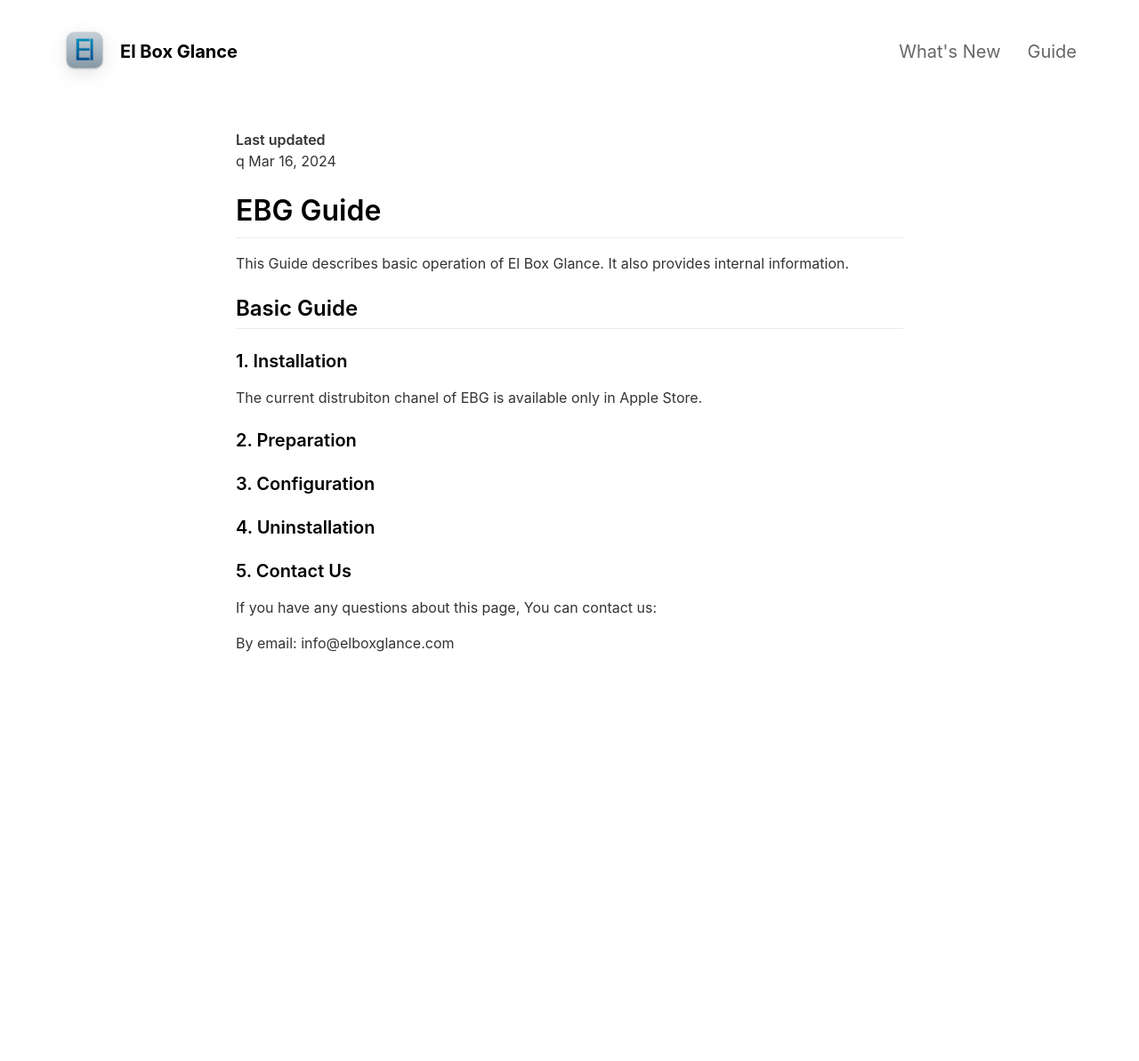
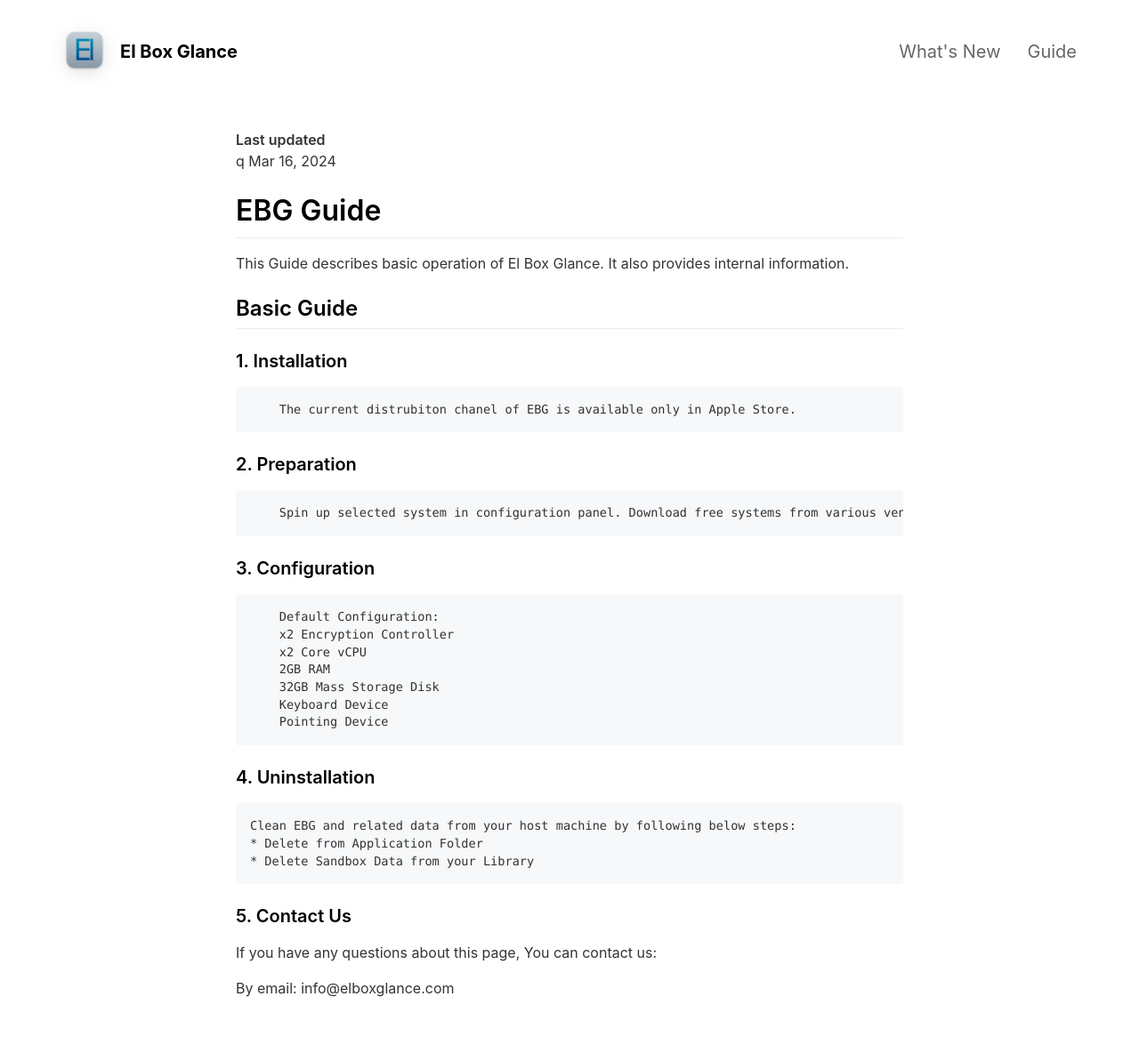
Before and after one commit to i3bit/ebg, a Jekyll site: the page built from _pages/guide.md, in a window 1280 px wide. Shown: the whole page at 89% size. Built offline with Jekyll 4.4.1, drawn with Linux system fonts in a browser that asks for light colours; nearby versions of some CDN libraries; before the commit the page ends 900 px from its top, so only the background shows below that.

Commit message:
Update guide.md

```diff
--- a/_pages/guide.md
+++ b/_pages/guide.md
@@ -14,13 +14,25 @@ This Guide describes basic operation of El Box Glance. It also provides internal
 ## Basic Guide
 
 ### 1. Installation
-The current distrubiton chanel of EBG is available only in Apple Store.
+        The current distrubiton chanel of EBG is available only in Apple Store.
 
 ### 2. Preparation
+        Spin up selected system in configuration panel. Download free systems from various vendors also available.
 
 ### 3. Configuration
 
+        Default Configuration:
+        x2 Encryption Controller
+        x2 Core vCPU
+        2GB RAM
+        32GB Mass Storage Disk
+        Keyboard Device
+        Pointing Device
+
 ### 4. Uninstallation
+    Clean EBG and related data from your host machine by following below steps:
+    * Delete from Application Folder
+    * Delete Sandbox Data from your Library
 
 ### 5. Contact Us
 If you have any questions about this page, You can contact us:
```
